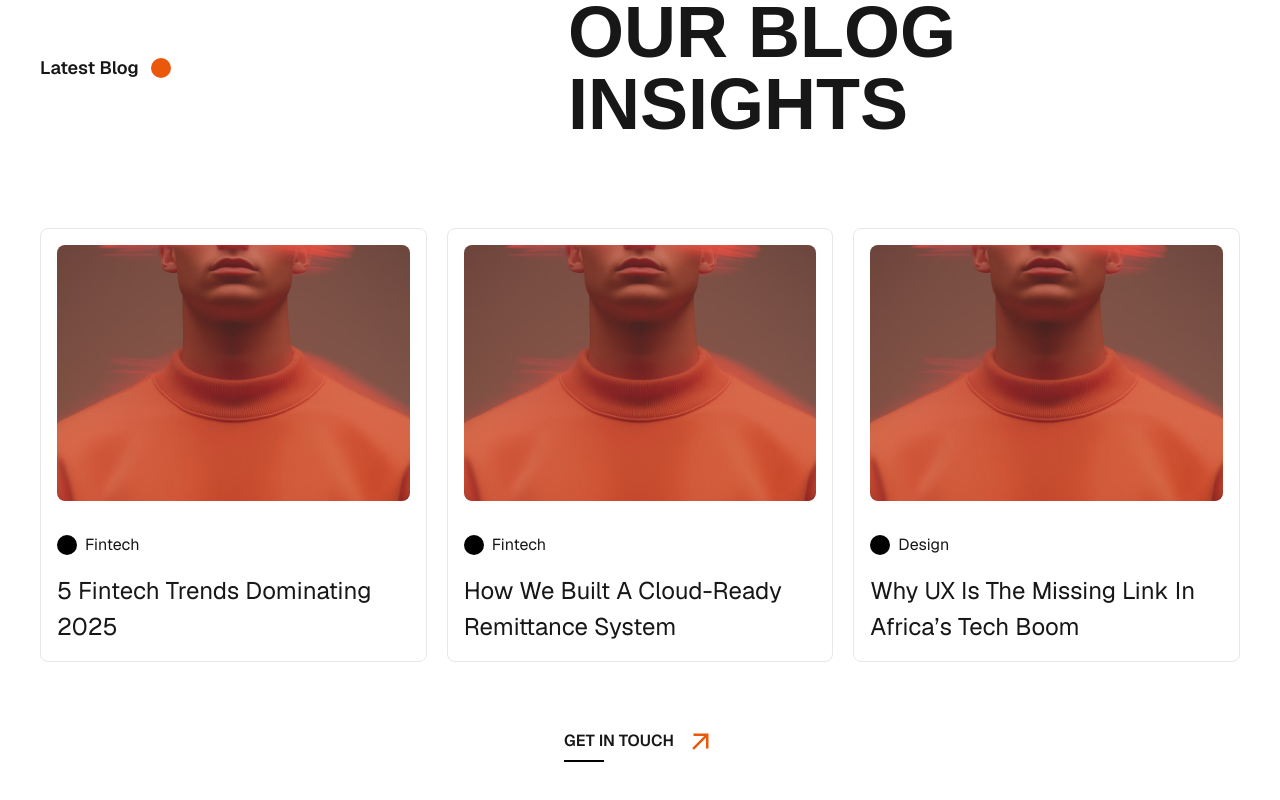
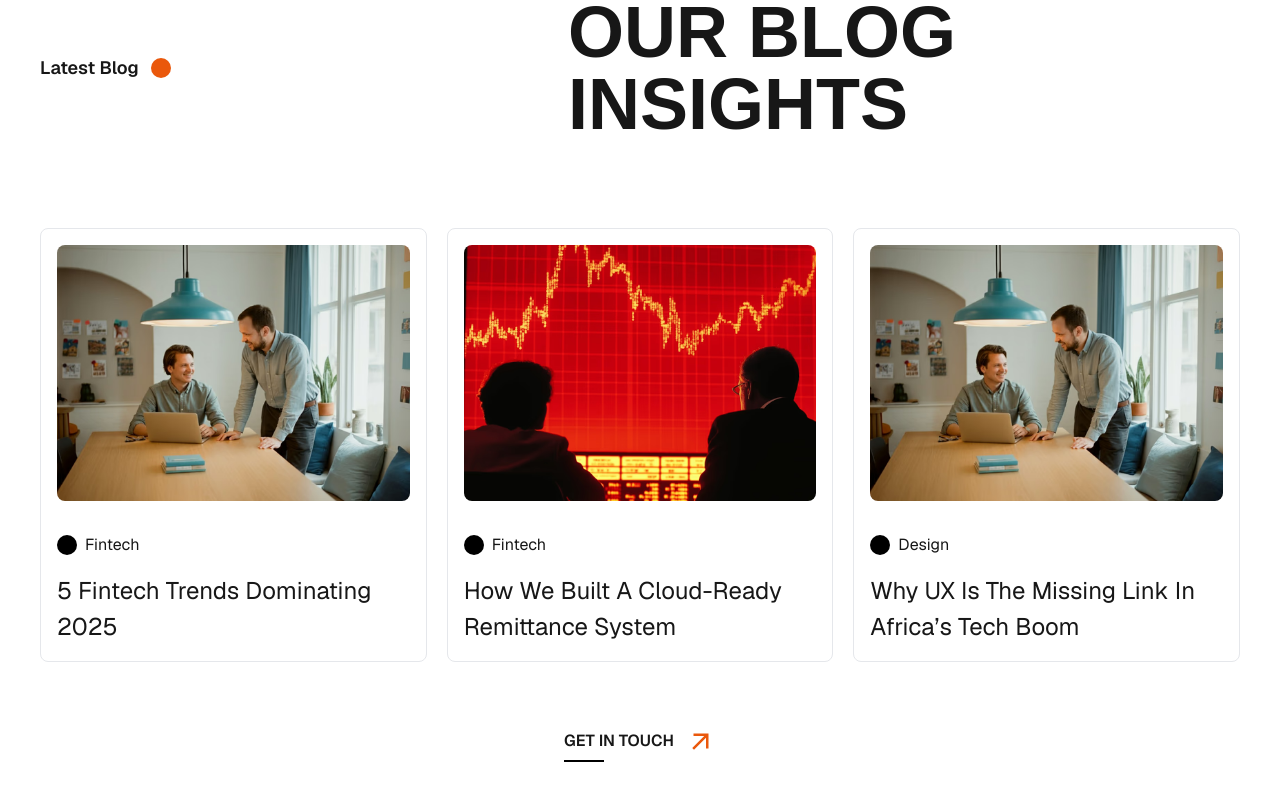
Before and after one commit to Opeyemi-2018/inclusive-village-technology, a Next.js app: page / in a window 1280 px wide. Shown: the part 11134-11934 px from the top of the page. Built offline with nearby package versions, Linux system fonts and the light colour scheme; a web font is replaced by a local one.

Commit message:
changed image on blog section

```diff
--- a/src/components/home-section/HomeSectionEight.tsx
+++ b/src/components/home-section/HomeSectionEight.tsx
@@ -14,20 +14,20 @@ const blogs: BlogPost[] = [
     {
         id: 1,
         title: "Fintech",
-        image: "/man.avif",
+        image: "/men.avif",
         description: "5 Fintech Trends Dominating 2025"
     },
     {
         id: 2,
         title: "Fintech",
-        image: "/man.avif",
+        image: "/red-men.avif",
         description: "How We Built a Cloud-Ready Remittance System"
 
     },
     {
         id: 3,
         title: "Design",
-        image: "/man.avif",
+        image: "/men.avif",
         description: "Why UX Is the Missing Link in Africa’s Tech Boom"
 
     }
```
